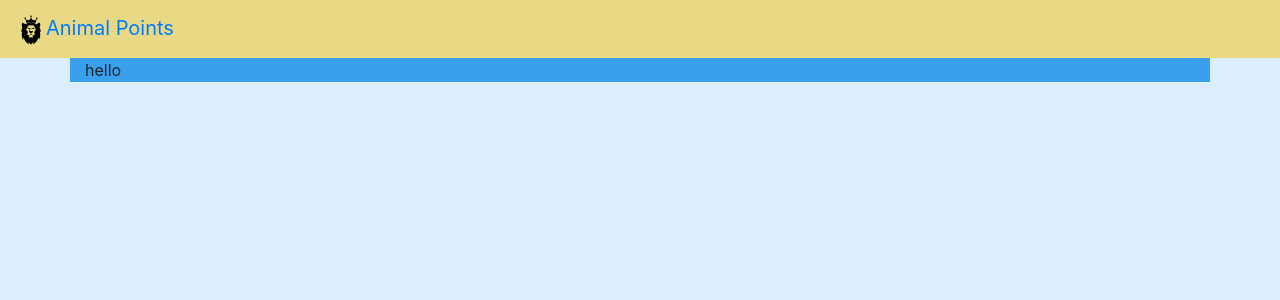
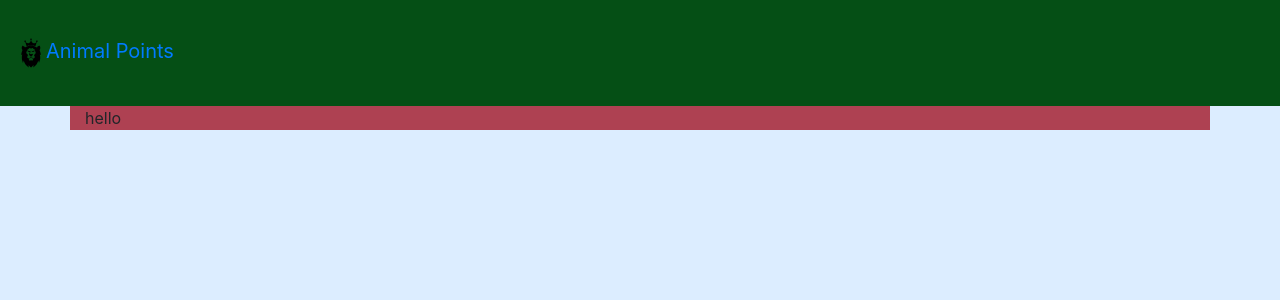
Before and after one commit to ZGoldenblue/AnimalPointsUI, a React (Create React App) app: page / in a window 1280 px wide. Shown: the top 300 px of the page. Built offline with nearby package versions, Linux system fonts and the light colour scheme.

Commit message:
Modifying colors to test gitpush

```diff
--- a/src/App.css
+++ b/src/App.css
@@ -8,11 +8,11 @@
 }
 
 .App-header {
-  background-color: #E9D985;
+  background-color: #054F15;
 }
 
 .App-link {
-  color: #61dafb;
+  color: #80798a73;
 }
 
 @keyframes App-logo-spin {
@@ -25,5 +25,5 @@
 }
 
 .App-contentPane {
-  background-color: #39A0ED;
+  background-color: #ae4152;
 }
--- a/src/App.js
+++ b/src/App.js
@@ -9,7 +9,7 @@ class App extends Component {
       <div>
         <nav className="navbar App-header">
           <a className="navbar-brand" href="/">
-            <img src={logo} width="30" height="30" alt="Animal Points"/>
+            <img src={logo} width="30" height="80" alt="Animal Points"/>
             Animal Points
           </a>
         </nav>
```
